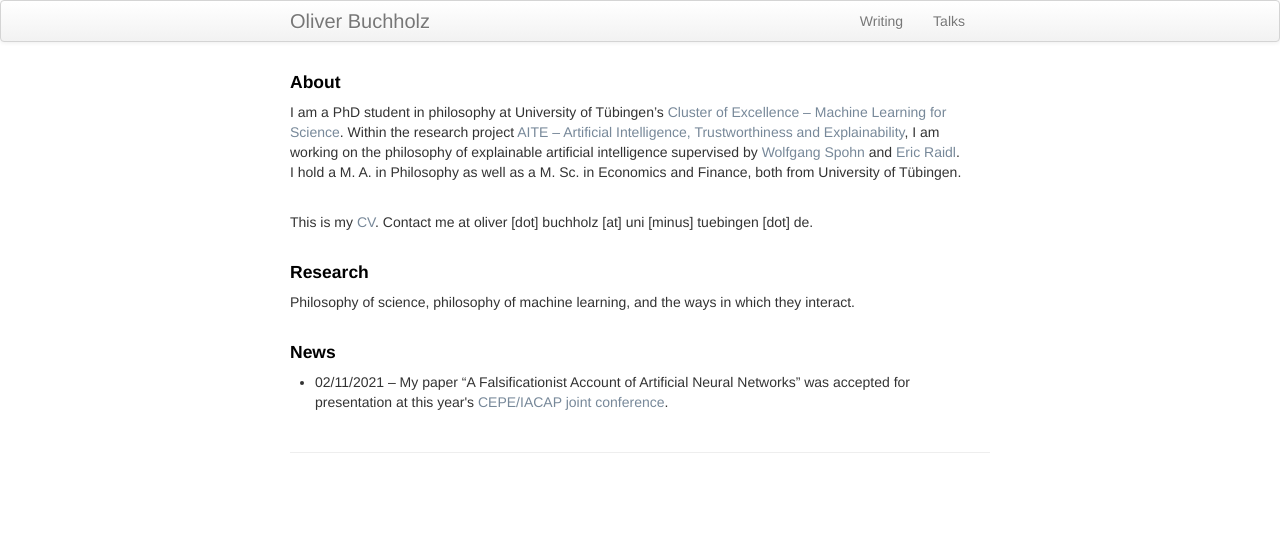
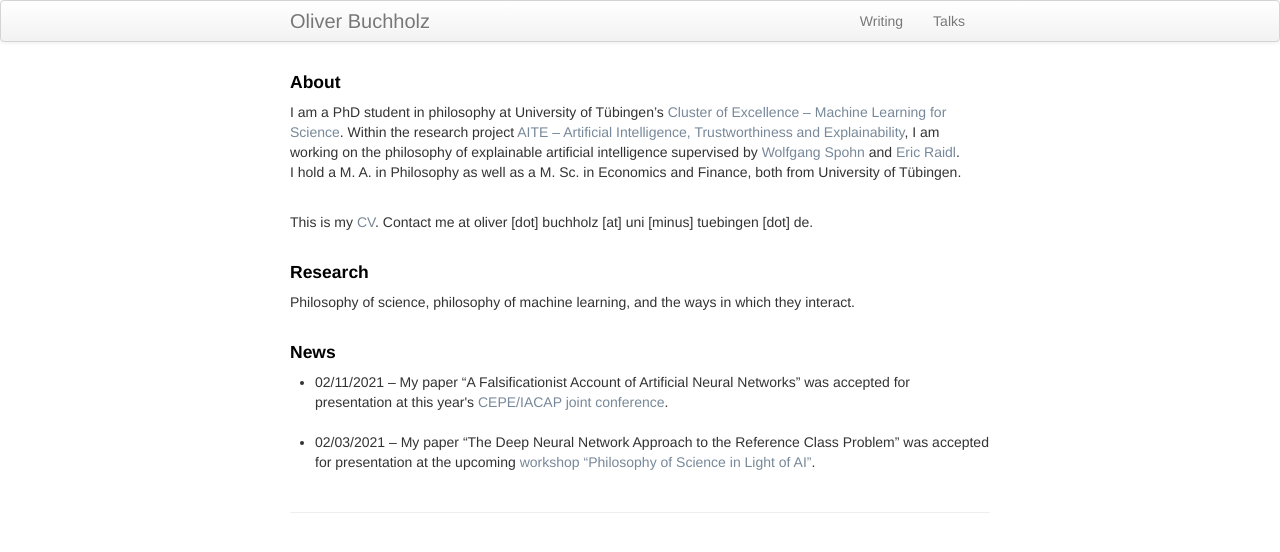
Before and after one commit to oliverbuchholz/oliverbuchholz.github.io, a Jekyll site: the page built from index.md, in a window 1280 px wide. Shown: the top 552 px of the page. Built offline with Jekyll 4.4.1, drawn with Linux system fonts in a browser that asks for light colours.

Commit message:
added PhilSciAI talk

```diff
--- a/index.md
+++ b/index.md
@@ -21,6 +21,9 @@ Philosophy of science, philosophy of machine learning, and the ways in which the
 <h4> News </h4>
 
 <ul>
-<li> 02/11/2021 &ndash; My paper &ldquo;A Falsificationist Account of Artificial Neural Networks&rdquo; was accepted for presentation at this year's <a href="https://www.inf.uni-hamburg.de/en/inst/ab/eit/cepe-iacap2021.html" target="_blank">CEPE/IACAP joint conference</a>.
+<li> 02/11/2021 &ndash; My paper &ldquo;A Falsificationist Account of Artificial Neural Networks&rdquo; was accepted for presentation at this year's <a href="https://www.inf.uni-hamburg.de/en/inst/ab/eit/cepe-iacap2021.html" target="_blank">CEPE/IACAP joint conference</a>.<br><br>
+</li>
+
+<li> 02/03/2021 &ndash; My paper &ldquo;The Deep Neural Network Approach to the Reference Class Problem&rdquo; was accepted for presentation at the upcoming <a href="https://sites.google.com/view/philsciai/home" target="_blank">workshop &ldquo;Philosophy of Science in Light of AI&rdquo;</a>.
 </li>
 </ul>
```
